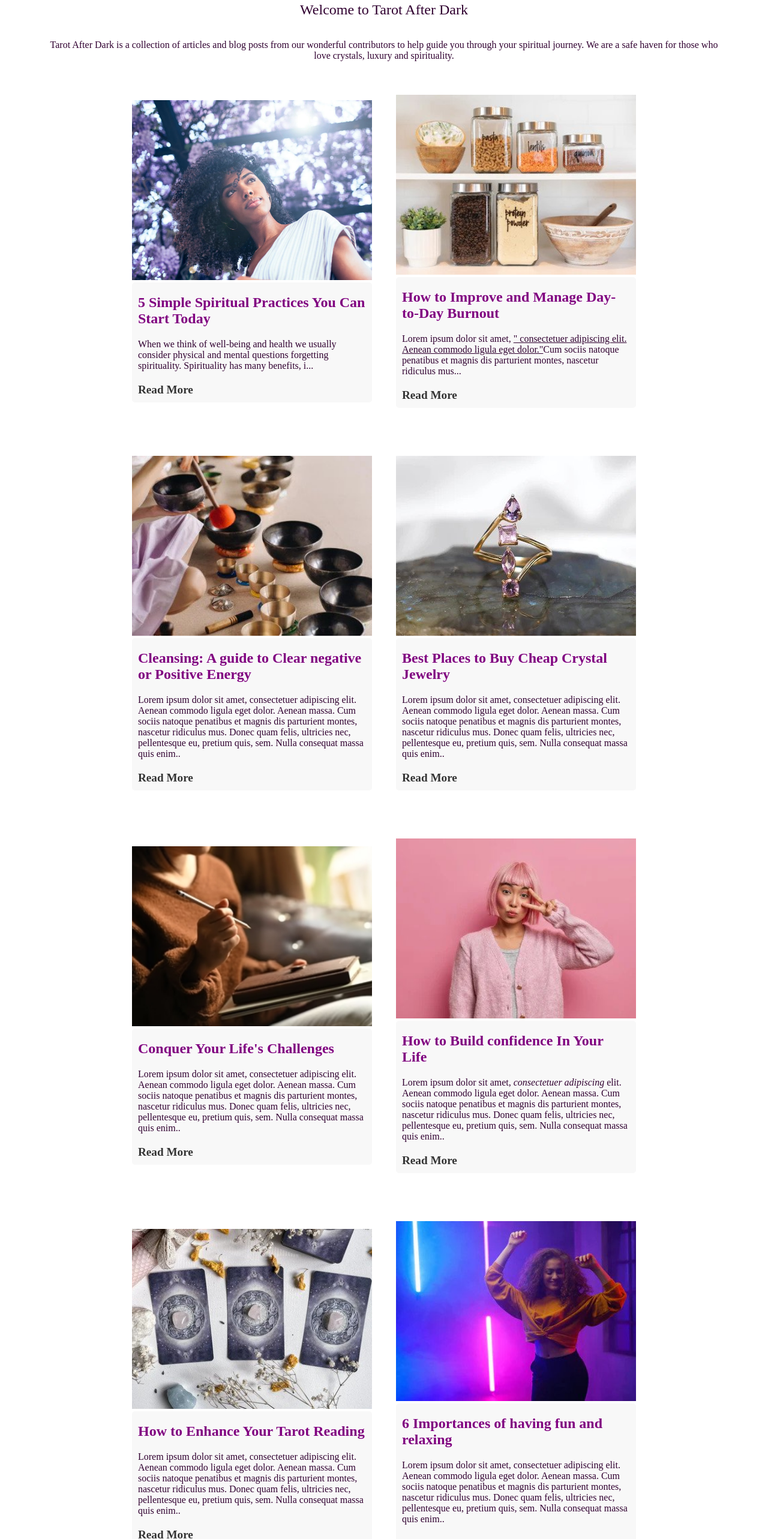
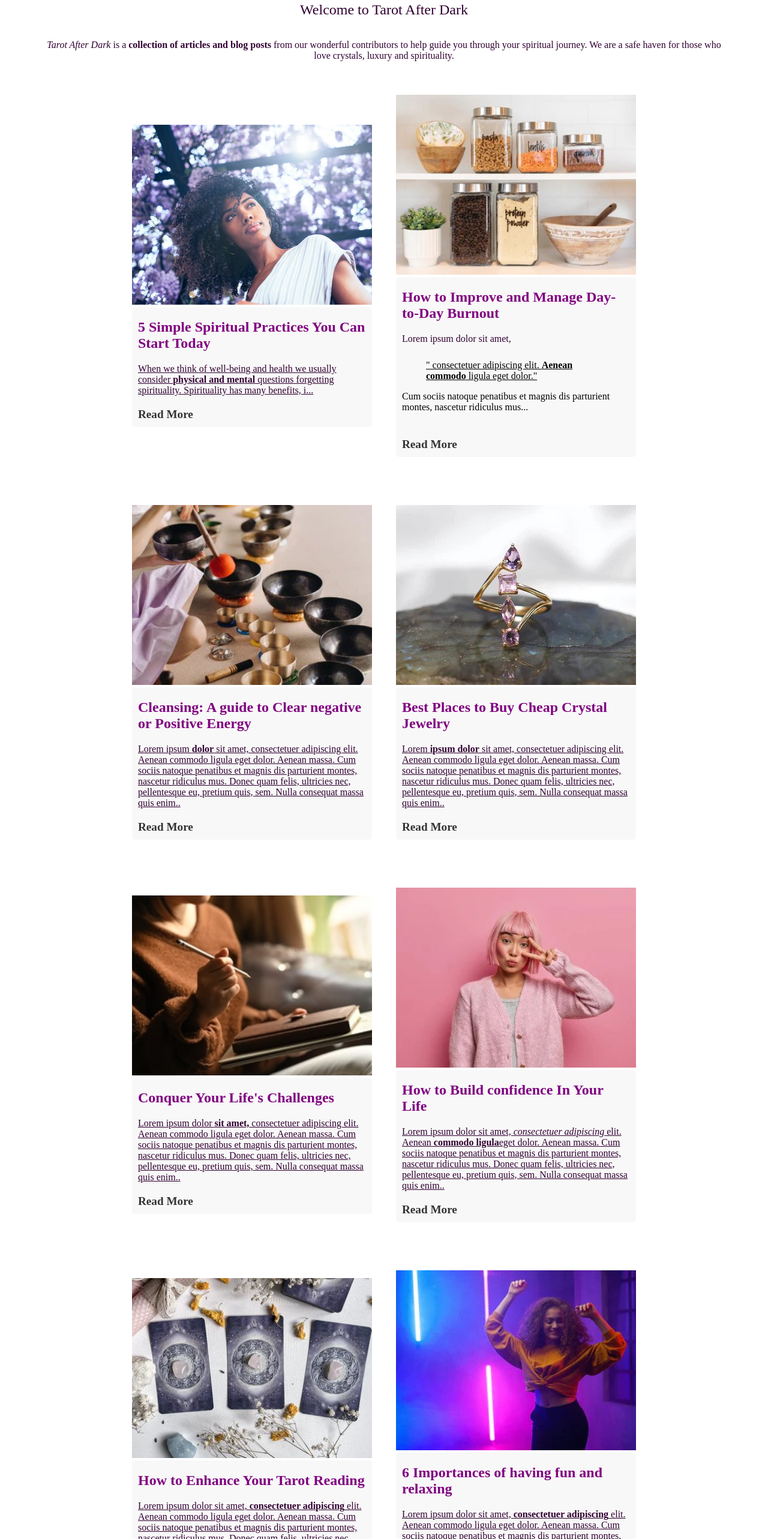
Before and after one commit to PixelBayBuilds/Udacity, a plain HTML site: page Home Page.html in a window 1280 px wide. Shown: the part 1108-3674 px from the top of the page at 60% size. Drawn offline with Linux system fonts and the light colour scheme.

Commit message:
git commit -m "made edits"

```diff
--- a/Home Page.html
+++ b/Home Page.html
@@ -22,7 +22,7 @@
     <div class="content-container">
         <div class="header">
         <h2 class="intro">Welcome to Tarot After Dark</h2>
-        <p class="intro-para"> Tarot After Dark is a collection of articles and blog posts from our
+        <p class="intro-para"> <em>Tarot After Dark</em> is a <b>collection of articles and blog posts</b> from our
             wonderful contributors to help guide you through your spiritual journey. We are a safe haven for those who love crystals, luxury and spirituality.
         </p>
         </div>
@@ -34,7 +34,7 @@
             <h3 class="article-heading">
         5 Simple Spiritual Practices You Can Start Today
                 </h3>
-            <p class="article-excerpt">When we think of well-being and health we usually consider physical and mental questions forgetting spirituality. Spirituality has many benefits, i...</p>
+            <p class="article-excerpt"><u>When we think of well-being and health we usually consider <b>physical and mental</b> questions forgetting spirituality. Spirituality has many benefits, i...</u></p>
             <a href="\Blog Page.html">Read More
             </a>
             </div>
@@ -50,7 +50,7 @@
                 How to Improve and Manage Day-to-Day Burnout
             </h3>
             <p class="article-excerpt">
-                Lorem ipsum dolor sit amet, <u>" consectetuer adipiscing elit. Aenean commodo ligula eget dolor."</u>Cum sociis natoque penatibus et magnis dis parturient montes, nascetur ridiculus mus...
+                Lorem ipsum dolor sit amet, <blockquote cite="#"> <u>" consectetuer adipiscing elit. <b>Aenean commodo</b> ligula eget dolor."</u></blockquote>Cum sociis natoque penatibus et magnis dis parturient montes, nascetur ridiculus mus...
             </p>
             <a href="#">Read More
             </a>
@@ -67,7 +67,7 @@
                 Cleansing: A guide to Clear negative or Positive Energy
             </h3>
             <p class="article-excerpt">
-                Lorem ipsum dolor sit amet, consectetuer adipiscing elit. Aenean commodo ligula eget dolor. Aenean massa. Cum sociis natoque penatibus et magnis dis parturient montes, nascetur ridiculus mus. Donec quam felis, ultricies nec, pellentesque eu, pretium quis, sem. Nulla consequat massa quis enim..
+                <u>Lorem ipsum <b>dolor</b> sit amet, consectetuer adipiscing elit. Aenean commodo ligula eget dolor. Aenean massa. Cum sociis natoque penatibus et magnis dis parturient montes, nascetur ridiculus mus. Donec quam felis, ultricies nec, pellentesque eu, pretium quis, sem. Nulla consequat massa quis enim..</u>
             </p>
             <a href="#">Read More
             </a>
@@ -84,7 +84,7 @@
             Best Places to Buy Cheap Crystal Jewelry
             </h3>
             <p class="article-excerpt">
-                Lorem ipsum dolor sit amet, consectetuer adipiscing elit. Aenean commodo ligula eget dolor. Aenean massa. Cum sociis natoque penatibus et magnis dis parturient montes, nascetur ridiculus mus. Donec quam felis, ultricies nec, pellentesque eu, pretium quis, sem. Nulla consequat massa quis enim..
+                <u>Lorem <b>ipsum dolor</b> sit amet, consectetuer adipiscing elit. Aenean commodo ligula eget dolor. Aenean massa. Cum sociis natoque penatibus et magnis dis parturient montes, nascetur ridiculus mus. Donec quam felis, ultricies nec, pellentesque eu, pretium quis, sem. Nulla consequat massa quis enim..</u>
             </p>
             <a href="#">Read More
             </a>
@@ -101,7 +101,7 @@
             Conquer Your Life's Challenges
             </h3>
             <p class="article-excerpt">
-                Lorem ipsum dolor sit amet, consectetuer adipiscing elit. Aenean commodo ligula eget dolor. Aenean massa. Cum sociis natoque penatibus et magnis dis parturient montes, nascetur ridiculus mus. Donec quam felis, ultricies nec, pellentesque eu, pretium quis, sem. Nulla consequat massa quis enim..
+            <u>Lorem ipsum dolor <b>sit amet,</b> consectetuer adipiscing elit. Aenean commodo ligula eget dolor. Aenean massa. Cum sociis natoque penatibus et magnis dis parturient montes, nascetur ridiculus mus. Donec quam felis, ultricies nec, pellentesque eu, pretium quis, sem. Nulla consequat massa quis enim..</u>
             </p>
             <a href="#">Read More
             </a>
@@ -118,7 +118,7 @@
             How to Build confidence In Your Life
             </h3>
             <p class="article-excerpt">
-                Lorem ipsum dolor sit amet, <em>consectetuer adipiscing</em> elit. Aenean commodo ligula eget dolor. Aenean massa. Cum sociis natoque penatibus et magnis dis parturient montes, nascetur ridiculus mus. Donec quam felis, ultricies nec, pellentesque eu, pretium quis, sem. Nulla consequat massa quis enim..
+            <u>Lorem ipsum dolor sit amet, <em>consectetuer adipiscing</em> elit. Aenean <b>commodo ligula</b>eget dolor. Aenean massa. Cum sociis natoque penatibus et magnis dis parturient montes, nascetur ridiculus mus. Donec quam felis, ultricies nec, pellentesque eu, pretium quis, sem. Nulla consequat massa quis enim..</u>
             </p>
             <a href="#">Read More
             </a>
@@ -135,7 +135,7 @@
             How to Enhance Your Tarot Reading
             </h3>
             <p class="article-excerpt">
-                Lorem ipsum dolor sit amet, consectetuer adipiscing elit. Aenean commodo ligula eget dolor. Aenean massa. Cum sociis natoque penatibus et magnis dis parturient montes, nascetur ridiculus mus. Donec quam felis, ultricies nec, pellentesque eu, pretium quis, sem. Nulla consequat massa quis enim..
+            <u>Lorem ipsum dolor sit amet, <b>consectetuer adipiscing</b> elit. Aenean commodo ligula eget dolor. Aenean massa. Cum sociis natoque penatibus et magnis dis parturient montes, nascetur ridiculus mus. Donec quam felis, ultricies nec, pellentesque eu, pretium quis, sem. Nulla consequat massa quis enim..</u>
             </p>
             <a href="#">Read More
             </a>
@@ -152,7 +152,7 @@
             6 Importances of having fun and relaxing
             </h3>
             <p class="article-excerpt">
-                Lorem ipsum dolor sit amet, consectetuer adipiscing elit. Aenean commodo ligula eget dolor. Aenean massa. Cum sociis natoque penatibus et magnis dis parturient montes, nascetur ridiculus mus. Donec quam felis, ultricies nec, pellentesque eu, pretium quis, sem. Nulla consequat massa quis enim..
+            <u>Lorem ipsum dolor sit amet, <b>consectetuer adipiscing</b> elit. Aenean commodo ligula eget dolor. Aenean massa. Cum sociis natoque penatibus et magnis dis parturient montes, nascetur ridiculus mus. Donec quam felis, ultricies nec, pellentesque eu, pretium quis, sem. Nulla consequat massa quis enim..</u>
             </p>
             <a href="#">Read More
             </a>
```
Also changed, not shown: Blog Page.html (+6 -5 lines).
